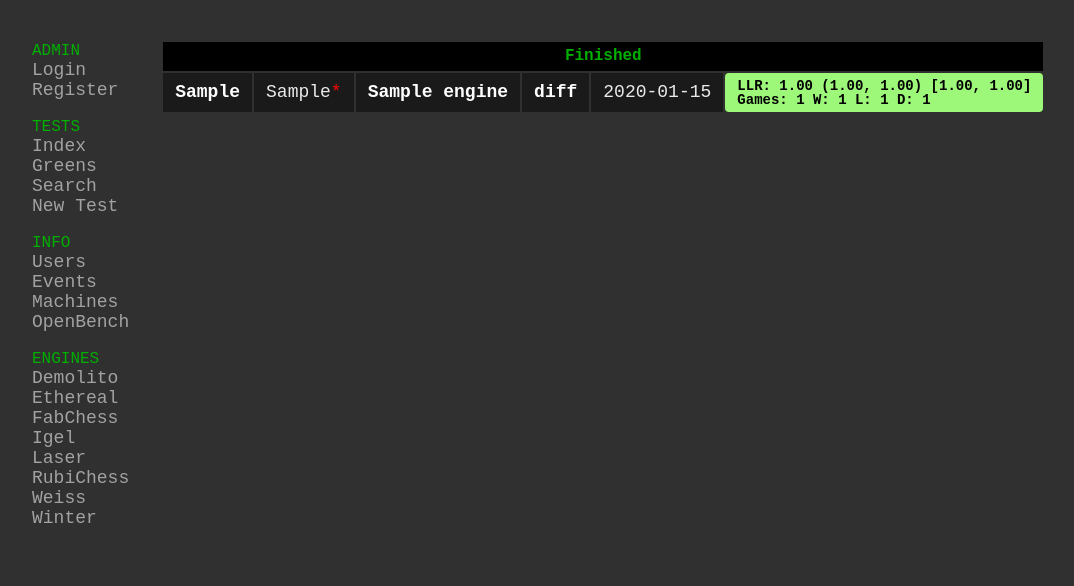
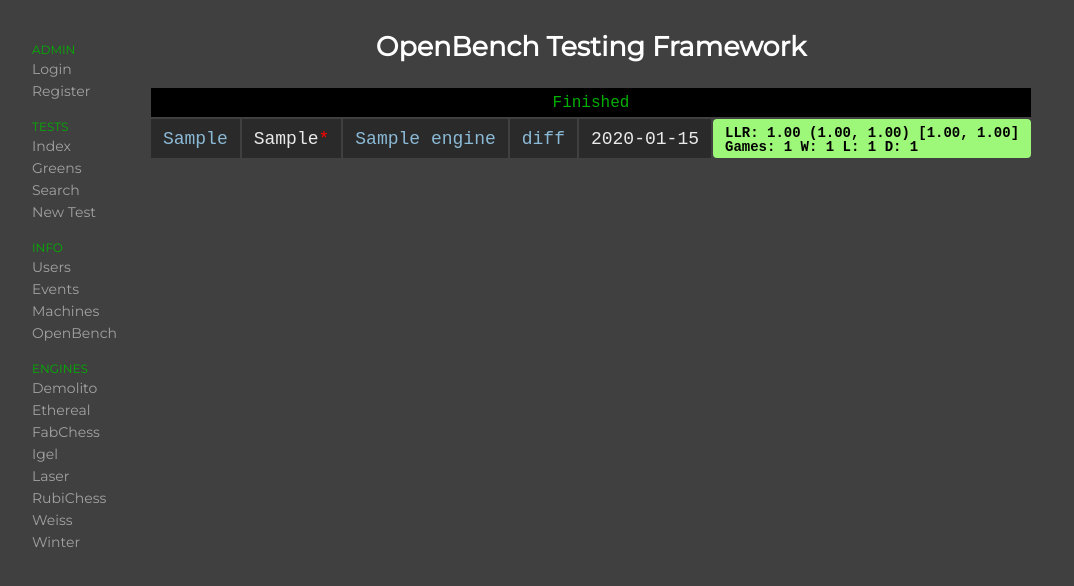
Before and after one commit to AndyGrant/OpenBench, a Django app: page / in a window 1280 px wide. Shown: the top 586 px of the page, without its empty margins (8-1082 px from the left). Run offline with Django 3.2, Linux system fonts and the light colour scheme; tables that the repository leaves empty hold one stand-in row (values such as "Sample post").

Commit message:
Prettified the website

```diff
--- a/OpenBench/static/style.css
+++ b/OpenBench/static/style.css
@@ -1,7 +1,7 @@
 body {
-    font-family: "Courier New";
+    font-family: "Montserrat";
     font-size: 18px;
-    background: #303030;
+    background: #404040;
 }
 
 a:link, a:visited, a:hover, a:active {
@@ -21,16 +21,17 @@
 
 #sidebar li a {
     color: #A2A2A2;
+    font-size: 14px;
 }
 
 #sidebar .header {
-    font-size: 16px;
+    font-size: 12px;
     color: #00AF00;
 }
 
 #content {
     float: left;
-    margin-top: 32px;
+    margin-top: 0;
     color: #EAEAEA;
 }
 
@@ -40,7 +41,7 @@
     text-align: right;
     display: inline-block;
     color: #A2A2A2;
-    font-size: 16px;
+    font-size: 12px;
 }
 
 #content input, #content select {
@@ -100,6 +101,7 @@
 #content #actions {
     margin-left: 32px;
     float: right;
+    margin-top: 60px;
 }
 
 #content #actions .anchorbutton {
@@ -108,6 +110,7 @@
     margin: 0px 8px;
     border-radius: 16px;
     font-weight: bold;
+    font-family: "Courier New";
     text-align: center;
     display: inline-block;
     width: 25%;
@@ -151,18 +154,21 @@
 }
 
 #content tr:hover {
-    background-color: #00AF00;
+    background-color: #666666;
 }
 
 #content th {
     color: #00AF00;
     font-size: 16px;
-    padding: 6px 12px;
+    font-family: "Courier New";
+    font-weight: 100;
+    padding: 7px 12px 5px 12px;
     background-color: #000000;
 }
 
 #content td {
-    padding: 6px 12px;
+    padding: 7px 12px 5px 12px;
+    font-family: "Courier New";
 }
 
 #content .numeric {
@@ -170,11 +176,11 @@
 }
 
 #content tr {
-    background-color: #1A1A1A;
+    background-color: #2a2a2a;
 }
 
 #content .table-spacer th {
-    background: #303030;
+    background: #404040;
     height: 16px;
 }
 
@@ -212,10 +218,17 @@
 
 #content strong {
     font-size: 14px;
+    font-weight: bold;
 }
 
-#content a {
-    font-weight: bold;
+#content a:not(.TitleLink) {
+    font-weight: 100;
+    color: #8bbad6;
+}
+
+#content h1, h2, h3 {
+    color: #a7a7a7;
+    text-align: center;
 }
 
 #content #pagebrowse {
--- a/OpenBench/utils.py
+++ b/OpenBench/utils.py
@@ -78,8 +78,8 @@
     if username != None:
         machines = machines.filter(user__username=username)
 
-    return "{0} Machines ".format(len(machines)) + \
-           "{0} Threads ".format(sum([f.threads for f in machines])) + \
+    return ": {0} Machines / ".format(len(machines)) + \
+           "{0} Threads / ".format(sum([f.threads for f in machines])) + \
            "{0} MNPS ".format(round(sum([f.threads * f.mnps for f in machines]), 2))
 
 def getPaging(content, page, url, pagelen=25):
--- a/Templates/OpenBench/base.html
+++ b/Templates/OpenBench/base.html
@@ -6,6 +6,8 @@
 
     <head>
         <link rel="stylesheet" href="{% static 'style.css' %}">
+		<link rel="icon" type="image/svg+xml" href="{% static 'logo.svg' %}">
+        <link href="https://fonts.googleapis.com/css2?family=Montserrat:ital,wght@0,200;0,400;1,100&amp;display=swap" rel="stylesheet">
         <title>OpenBench</title>
         <script>
             {% block scripts %}
@@ -61,6 +63,7 @@
         </div>
 
         <div id="content">
+			<h2> <a class = "TitleLink" href = "http://chess.grantnet.us/"> OpenBench Testing Framework </a> </h2>
             {% block content %}
             {% endblock %}
         </div>
```
Also changed, not shown: OpenBench/static/logo.svg (added), Templates/OpenBench/index.html (line endings or trailing spaces).
